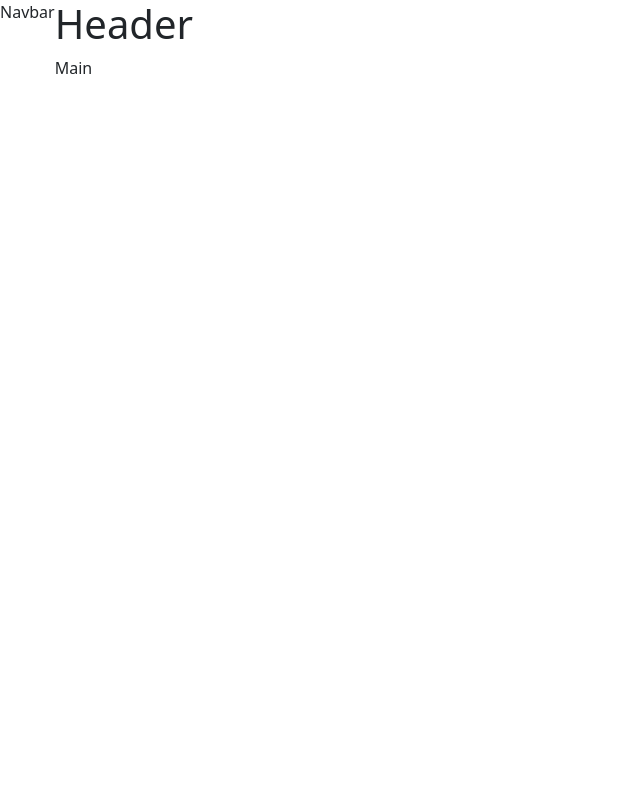
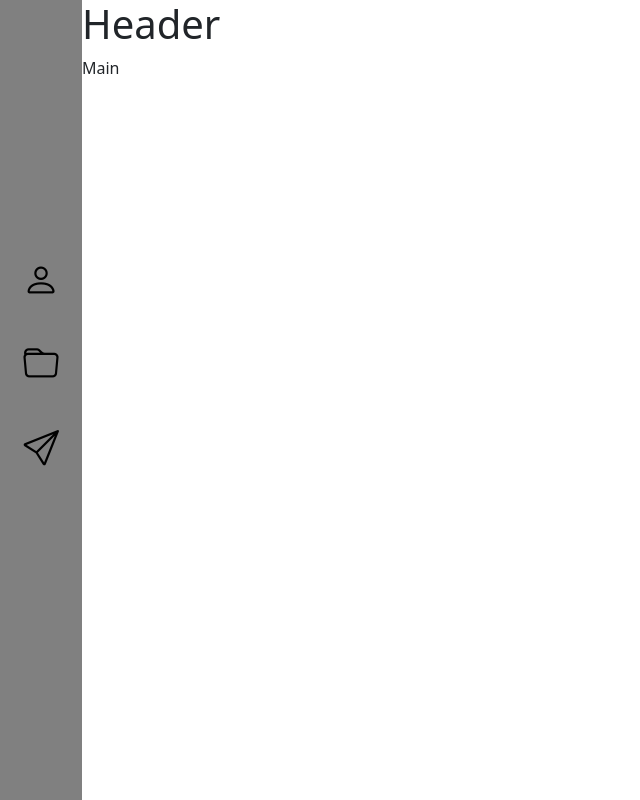
Before and after one commit to chabadilla92/reactportfolio, a React (Create React App) app: page / in a window 1280 px wide. Shown: the whole page, without its empty margins (0-640 px from the left). Built offline with nearby package versions, Linux system fonts and the light colour scheme.

Commit message:
nav styling

```diff
--- a/src/App.css
+++ b/src/App.css
@@ -1,7 +1,7 @@
 #grid {
   display: grid;
   grid-template-columns: min-content 1fr;
-  grid-template-rows: 1fr 1fr;
+  grid-template-rows: min-content 1fr;
 }
 
 nav {
@@ -9,5 +9,25 @@ nav {
   grid-column-end: 2;
   grid-row-start: 1;
   grid-row-end: 3;
+  height: 100vh;
+  min-width: 80px;
+  background: gray;
+}
+
+#sidenav {
+  list-style-type: none;
+  padding: 23px;
+  margin-top: 200px;
+  bottom: 0;
 
 }
+
+li {
+  padding-top: 30px;
+}
+
+li a {
+  text-decoration: none;
+  color: black;
+  font-size: 36px;
+}
--- a/src/App.js
+++ b/src/App.js
@@ -6,7 +6,13 @@ import Projects from "./components/Projects.js";
 function App() {
   return (
     <div id="grid">
-      <nav>Navbar</nav>
+      <nav>
+        <ul id="sidenav">
+          <li><a href="#about"><i class="bi bi-person"></i></a></li>
+          <li><a href="#projects"><i class="bi bi-folder"></i></a></li>
+          <li><a href="#contact"><i class="bi bi-send"></i></a></li>
+        </ul>
+        </nav>
       <h1>Header</h1>
       <main>Main</main>
 
```
